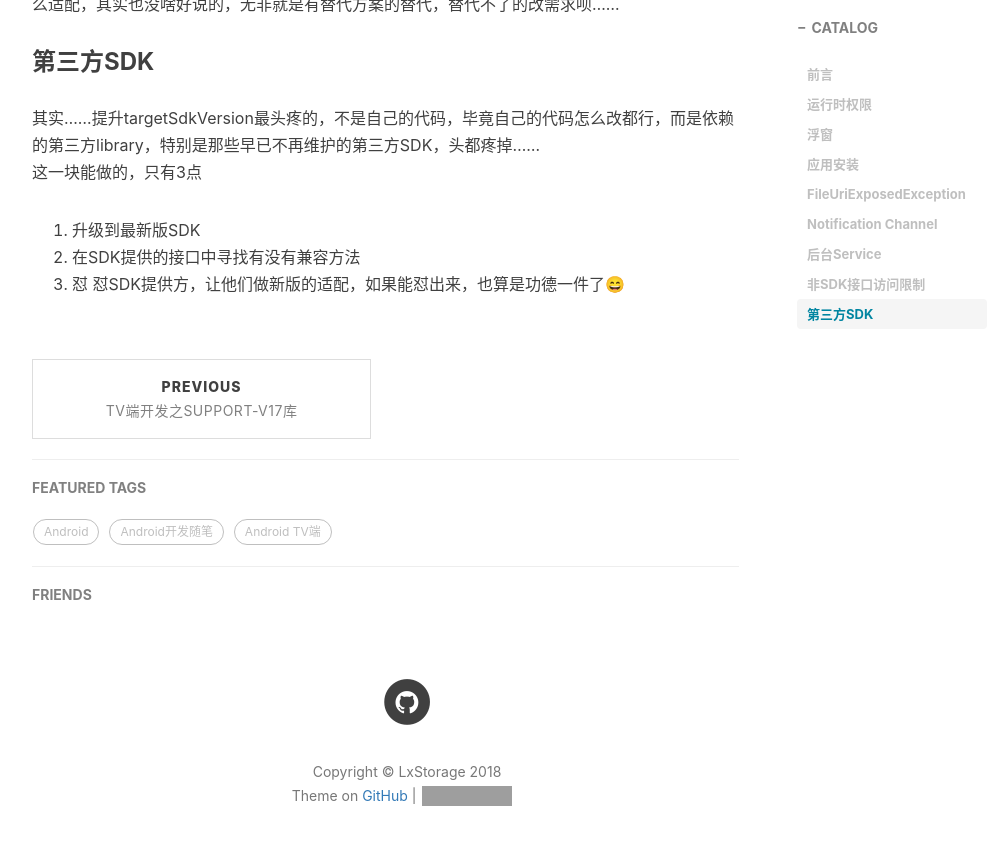
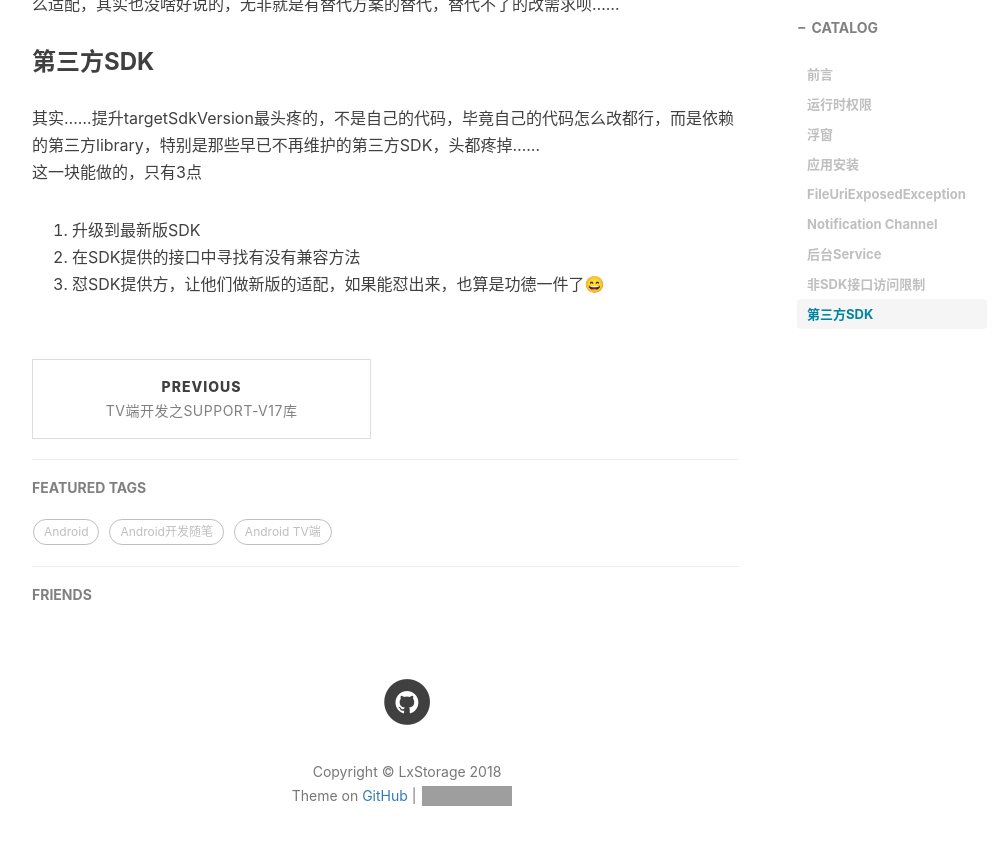
Before and after one commit to lx8421bcd/lx8421bcd.github.io, a Jekyll site: the page built from _posts/2018-12-21-提升targetSdkVersion至26+适配概要.md, in a window 1280 px wide and 900 px high, scrolled down 5443 px. Shown: the top 845 px of the window, without its empty margins (233-1229 px from the left). Built offline with Jekyll 4.4.1, drawn with Linux system fonts in a browser that asks for light colours; nearby versions of some CDN libraries; comment, search, counter and statistics services are not loaded; grey boxes are pictures that could not be loaded.

Commit message:
update format

```diff
--- a/_posts/2018-12-21-提升targetSdkVersion至26+适配概要.md
+++ b/_posts/2018-12-21-提升targetSdkVersion至26+适配概要.md
@@ -177,5 +177,4 @@ Android 8.0对应用启动后台服务进行了严格的限制，对于targetSdk
 这一块能做的，只有3点
 1. 升级到最新版SDK
 2. 在SDK提供的接口中寻找有没有兼容方法
-3. 怼
-怼SDK提供方，让他们做新版的适配，如果能怼出来，也算是功德一件了😄
+3. 怼SDK提供方，让他们做新版的适配，如果能怼出来，也算是功德一件了😄
```
